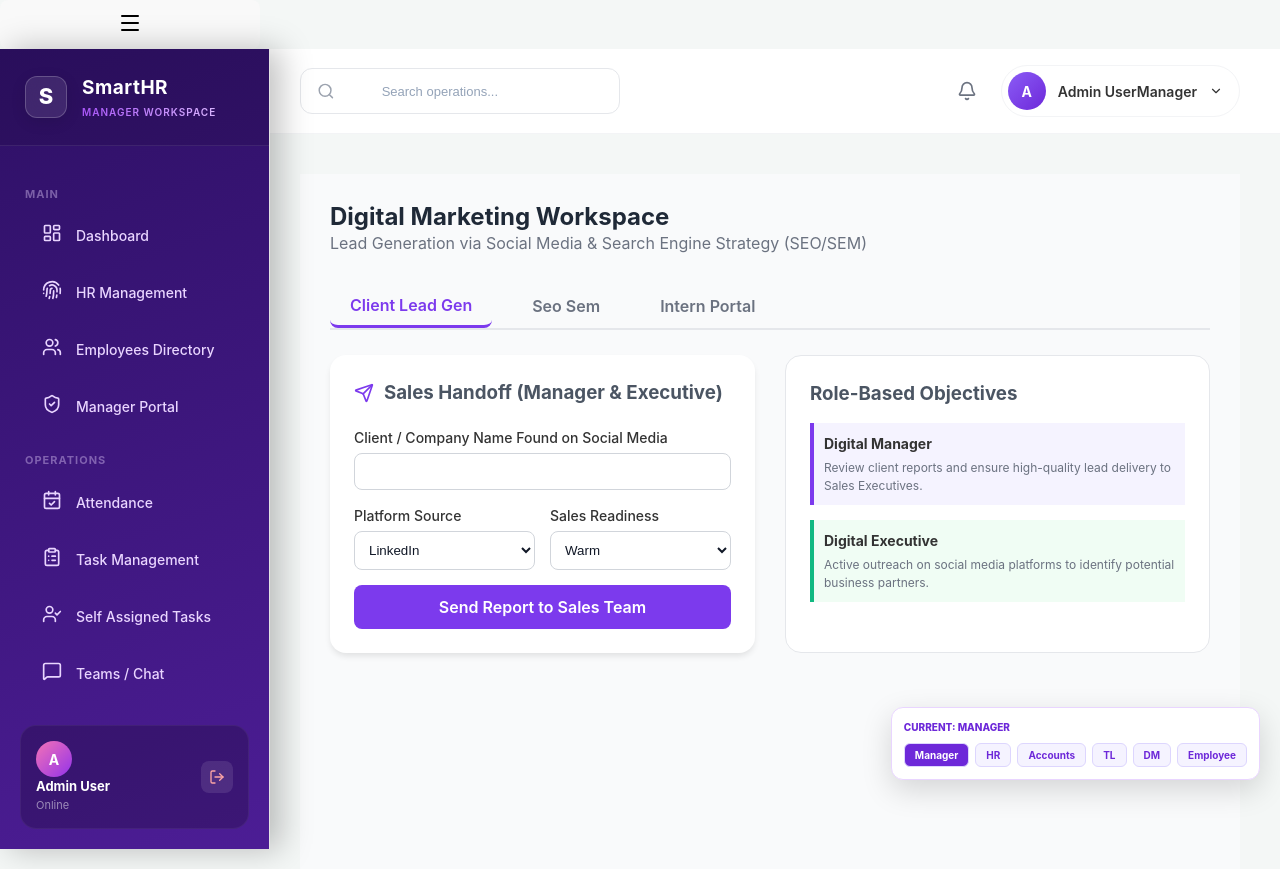
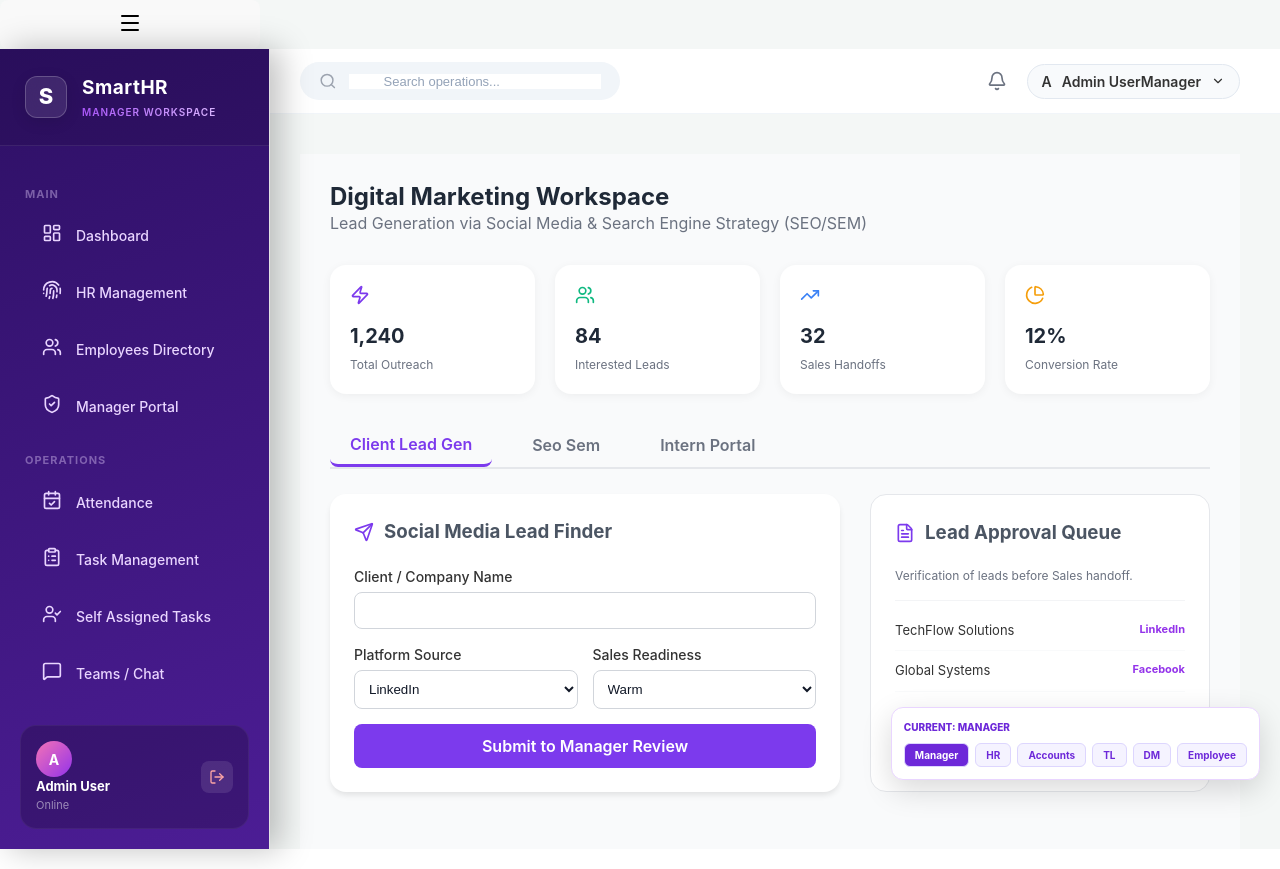
Before and after one commit to Ragulkumar7/hrms, a React app in the folder frontend/: page /digital-marketing in a window 1280 px wide. Built offline with nearby package versions, Linux system fonts and the light colour scheme; the HTML template or start-up script is replaced by a standard one.

Commit message:
update DM

```diff
--- a/frontend/src/App.jsx
+++ b/frontend/src/App.jsx
@@ -27,8 +27,13 @@ import HRManagement from "./components/hrManagement";
 import TeamLeadDashboard from "./components/TeamLead";
 import SelfAssignedTask from "./components/SelfAssignedTask";
 import Logout from "./components/Logout";
-import DigitalMarketing from "./components/DigitalMarketing"; // Added Import
+import DigitalMarketing from "./components/DigitalMarketing";
 import TeamsChat from "./components/TeamsChat";
+
+// --- SEPARATE DIGITAL MARKETING IMPORTS ---
+import DigitalManager from "./components/DigitalManager"; // Updated to your separate file
+import DigitalExecutive from "./components/DigitalExecutive"; // Updated to your separate file
+
 // --- NEW ACCOUNTS IMPORTS ---
 import purchaseorder from "./components/purchaseorder";
 import InvoiceSystem from "./components/accounts/InvoiceSystem";
@@ -37,7 +42,6 @@ import ledger from "./components/accounts/ledger";
 import { Bell, Search, ChevronDown } from "lucide-react";
 import "./App.css";
 
-// --- HEADER PROFILE (Fixed Optional Chaining) ---
 const HeaderProfile = () => {
   const { user } = useUser();
   return (
@@ -52,7 +56,6 @@ const HeaderProfile = () => {
   );
 };
 
-// --- ROLE SWITCHER ---
 const RoleSwitcher = () => {
   const { user, login } = useUser();
   return (
@@ -120,9 +123,7 @@ const DashboardHome = () => {
         addNewTask={() => {}}
       />
     );
-  // ADDED DM REDIRECT
   if (user?.role === "DM") return <DigitalMarketing />;
-
   return <AdminDashboard />;
 };
 
@@ -132,51 +133,7 @@ function App() {
       <Router>
         <div className="app-wrapper">
           <Sidebar />
-
           <main className="main-content">
-            <style>
-              {`
-                :root {
-                  --header-height: 85px;
-                  --accent-purple: #7C3AED;
-                }
-                .top-bar {
-                  height: var(--header-height);
-                  background: linear-gradient(to bottom, #ffffff, #fafafa);
-                  display: flex;
-                  align-items: center;
-                  justify-content: space-between;
-                  padding: 0 40px;
-                  position: sticky;
-                  top: 0;
-                  z-index: 40;
-                  border-bottom: 1px solid #F3F4F6;
-                }
-                .search-container { flex: 1; }
-                .search-wrapper { position: relative; width: 380px; }
-                .search-box {
-                  display: flex; align-items: center; height: 46px;
-                  background: #ffffff; border: 1px solid #E5E7EB;
-                  border-radius: 12px; padding: 0 16px;
-                  transition: all 0.3s ease; gap: 12px;
-                }
-                .user-nav { display: flex; align-items: center; gap: 24px; }
-                .profile-pill {
-                  display: flex; align-items: center; gap: 12px;
-                  padding: 6px 8px 6px 6px; background: #ffffff;
-                  border: 1px solid #F3F4F6; border-radius: 40px;
-                  cursor: pointer; padding-right: 16px;
-                }
-                .avatar-gradient {
-                  width: 38px; height: 38px;
-                  background: linear-gradient(135deg, #8B5CF6, #6D28D9);
-                  color: white; border-radius: 50%;
-                  display: flex; align-items: center; justify-content: center;
-                  font-weight: 700;
-                }
-              `}
-            </style>
-
             <header className="top-bar">
               <div className="search-container">
                 <div className="search-wrapper">
@@ -200,12 +157,9 @@ function App() {
                 <Route path="/employees" element={<Employees />} />
                 <Route path="/manager" element={<ManagerDashboard />} />
                 <Route path="/payroll" element={<Accounts />} />
-
-                {/* --- NEW ACCOUNTS ROUTES --- */}
                 <Route path="/purchase-order" element={<purchaseorder />} />
                 <Route path="/invoice" element={<InvoiceSystem />} />
                 <Route path="/ledger" element={<ledger />} />
-
                 <Route path="/it" element={<ITOperations />} />
                 <Route path="/attendance" element={<Attendance />} />
                 <Route path="/tasks" element={<TaskManagement />} />
@@ -214,11 +168,21 @@ function App() {
                 <Route path="/settings" element={<Settings />} />
                 <Route path="/sales" element={<Sales />} />
                 <Route path="/recruitment" element={<Recruitment />} />
-                {/* ADDED DM ROUTE */}
+
+                {/* --- CORRECTED ROUTES FOR SEPARATE FILES --- */}
                 <Route
                   path="/digital-marketing"
                   element={<DigitalMarketing />}
                 />
+                <Route
+                  path="/digital-marketing/manager"
+                  element={<DigitalManager />}
+                />
+                <Route
+                  path="/digital-marketing/executive"
+                  element={<DigitalExecutive />}
+                />
+
                 <Route
                   path="/TeamLead"
                   element={
--- /dev/null
+++ b/frontend/src/components/DigitalExecutive.jsx
@@ -0,0 +1,48 @@
+import React from "react";
+import { Zap, Globe, CheckCircle, Linkedin, Instagram, Facebook } from "lucide-react";
+
+const DigitalExecutive = () => {
+  const tasks = [
+    { task: "Update Metadata for office website", type: "S.E.O" },
+    { task: "Monitor Daily SEM Ad Performance", type: "S.E.M" },
+    { task: "Identify 5 leads on social media", type: "Execute" },
+    { task: "S.E.O Execute Intern Task: Keyword Audit", type: "Intern" }
+  ];
+
+  return (
+    <div style={{ padding: "30px", background: "#F9FAFB", minHeight: "100vh" }}>
+      <h1 style={{ color: "#1F2937", fontSize: "24px", fontWeight: "700" }}>Digital Executive Workstation</h1>
+      <p style={{ color: "#6B7280", marginBottom: "30px" }}>Social Media Outreach & Search Engine Strategy Execution</p>
+
+      <div style={{ display: "grid", gridTemplateColumns: "1fr 1.5fr", gap: "30px" }}>
+        {/* Lead Entry Form */}
+        <div style={{ background: "white", padding: "24px", borderRadius: "16px", boxShadow: "0 4px 15px rgba(0,0,0,0.05)" }}>
+          <h3 style={{ marginBottom: "20px", display: "flex", alignItems: "center", gap: "10px" }}><Zap size={20} color="#7C3AED" /> Social Media Client Finder</h3>
+          <input type="text" style={{ width: "100%", padding: "12px", borderRadius: "8px", border: "1px solid #E5E7EB", marginBottom: "15px" }} placeholder="Client/Company Name" />
+          <div style={{ display: "flex", gap: "10px", marginBottom: "15px" }}>
+             <button style={{ flex: 1, padding: "10px", border: "1px solid #7C3AED", background: "#F5F3FF", borderRadius: "8px" }}><Linkedin size={18} /></button>
+             <button style={{ flex: 1, padding: "10px", border: "1px solid #E5E7EB", background: "white", borderRadius: "8px" }}><Instagram size={18} /></button>
+             <button style={{ flex: 1, padding: "10px", border: "1px solid #E5E7EB", background: "white", borderRadius: "8px" }}><Facebook size={18} /></button>
+          </div>
+          <button style={{ width: "100%", padding: "14px", background: "#7C3AED", color: "white", border: "none", borderRadius: "10px", fontWeight: "700", cursor: "pointer" }}>Submit to Manager Review</button>
+        </div>
+
+        {/* Task Checklist */}
+        <div style={{ background: "white", padding: "24px", borderRadius: "16px", border: "1px solid #E5E7EB" }}>
+          <h3 style={{ marginBottom: "20px" }}><Globe size={20} color="#7C3AED" /> SEO/SEM Daily "Execute" Tasks</h3>
+          {tasks.map((item, i) => (
+            <div key={i} style={{ display: "flex", alignItems: "center", justifyContent: "space-between", padding: "14px 0", borderBottom: "1px solid #F9FAFB" }}>
+              <div style={{ display: "flex", alignItems: "center", gap: "12px" }}>
+                <CheckCircle size={18} color="#10B981" />
+                <span style={{ fontSize: "14px", color: "#374151" }}>{item.task}</span>
+              </div>
+              <span style={{ fontSize: "10px", fontWeight: "700", background: "#F3F4F6", padding: "3px 10px", borderRadius: "12px", color: "#6B7280" }}>{item.type}</span>
+            </div>
+          ))}
+        </div>
+      </div>
+    </div>
+  );
+};
+
+export default DigitalExecutive;
--- /dev/null
+++ b/frontend/src/components/DigitalManager.jsx
@@ -0,0 +1,89 @@
+import React from "react";
+import { FileText, ShieldCheck, PieChart, TrendingUp } from "lucide-react";
+
+const DigitalManager = () => {
+  return (
+    <div style={{ padding: "30px", background: "#F9FAFB", minHeight: "100vh" }}>
+      <h1 style={{ color: "#1F2937", fontSize: "24px", fontWeight: "700" }}>
+        Digital Manager Hub
+      </h1>
+      <p style={{ color: "#6B7280", marginBottom: "30px" }}>
+        Lead Generation Oversight & Performance Analytics
+      </p>
+
+      <div
+        style={{
+          background: "white",
+          padding: "24px",
+          borderRadius: "16px",
+          border: "1px solid #E5E7EB",
+        }}
+      >
+        <h3
+          style={{
+            fontSize: "18px",
+            marginBottom: "20px",
+            display: "flex",
+            alignItems: "center",
+            gap: "10px",
+          }}
+        >
+          <ShieldCheck size={20} color="#7C3AED" /> Lead Verification Queue
+        </h3>
+        <table style={{ width: "100%", borderCollapse: "collapse" }}>
+          <thead>
+            <tr
+              style={{
+                borderBottom: "1px solid #F3F4F6",
+                textAlign: "left",
+                fontSize: "12px",
+                color: "#9CA3AF",
+              }}
+            >
+              <th style={{ padding: "12px" }}>Client/Company</th>
+              <th>Platform</th>
+              <th>Status</th>
+              <th>Action</th>
+            </tr>
+          </thead>
+          <tbody style={{ fontSize: "14px" }}>
+            <tr style={{ borderBottom: "1px solid #F9FAFB" }}>
+              <td style={{ padding: "15px 12px", fontWeight: "600" }}>
+                NeoEra Global Tech
+              </td>
+              <td>LinkedIn</td>
+              <td>
+                <span
+                  style={{
+                    padding: "4px 8px",
+                    background: "#FEF3C7",
+                    color: "#92400E",
+                    borderRadius: "20px",
+                    fontSize: "11px",
+                  }}
+                >
+                  Pending Review
+                </span>
+              </td>
+              <td>
+                <button
+                  style={{
+                    color: "#7C3AED",
+                    border: "none",
+                    background: "none",
+                    fontWeight: "700",
+                    cursor: "pointer",
+                  }}
+                >
+                  Approve & Send to Sales
+                </button>
+              </td>
+            </tr>
+          </tbody>
+        </table>
+      </div>
+    </div>
+  );
+};
+
+export default DigitalManager;
--- a/frontend/src/components/DigitalMarketing.jsx
+++ b/frontend/src/components/DigitalMarketing.jsx
@@ -8,6 +8,9 @@ import {
   CheckCircle,
   TrendingUp,
   Globe,
+  Zap,
+  PieChart,
+  FileText,
 } from "lucide-react";
 
 const DigitalMarketing = () => {
@@ -25,9 +28,8 @@ const DigitalMarketing = () => {
 
   const handleSubmitToSales = (e) => {
     e.preventDefault();
-    console.log("Lead Handoff details provided to Sales Team:", formData);
     alert(
-      `Lead for ${formData.clientName} has been successfully sent to the Sales Pipeline!`,
+      `Lead for ${formData.clientName} has been successfully sent to the Manager for verification!`,
     );
     setFormData({
       clientName: "",
@@ -39,6 +41,7 @@ const DigitalMarketing = () => {
 
   return (
     <div style={{ padding: "30px", background: "#F9FAFB", minHeight: "100vh" }}>
+      {/* Header Section */}
       <header style={{ marginBottom: "30px" }}>
         <h1 style={{ color: "#1F2937", fontSize: "24px", fontWeight: "700" }}>
           Digital Marketing Workspace
@@ -47,6 +50,65 @@ const DigitalMarketing = () => {
           Lead Generation via Social Media & Search Engine Strategy (SEO/SEM)
         </p>
       </header>
+
+      {/* Top Level Summary Cards */}
+      <div
+        style={{
+          display: "grid",
+          gridTemplateColumns: "repeat(4, 1fr)",
+          gap: "20px",
+          marginBottom: "30px",
+        }}
+      >
+        {[
+          {
+            label: "Total Outreach",
+            value: "1,240",
+            icon: <Zap size={20} />,
+            color: "#7C3AED",
+          },
+          {
+            label: "Interested Leads",
+            value: "84",
+            icon: <Users size={20} />,
+            color: "#10B981",
+          },
+          {
+            label: "Sales Handoffs",
+            value: "32",
+            icon: <TrendingUp size={20} />,
+            color: "#3B82F6",
+          },
+          {
+            label: "Conversion Rate",
+            value: "12%",
+            icon: <PieChart size={20} />,
+            color: "#F59E0B",
+          },
+        ].map((stat, i) => (
+          <div
+            key={i}
+            style={{
+              background: "white",
+              padding: "20px",
+              borderRadius: "16px",
+              boxShadow: "0 2px 10px rgba(0,0,0,0.05)",
+            }}
+          >
+            <div style={{ color: stat.color, marginBottom: "10px" }}>
+              {stat.icon}
+            </div>
+            <h3 style={{ fontSize: "20px", margin: "0", color: "#1F2937" }}>
+              {stat.value}
+            </h3>
+            <p
+              style={{ fontSize: "12px", color: "#6B7280", margin: "5px 0 0" }}
+            >
+              {stat.label}
+            </p>
+          </div>
+        ))}
+      </div>
 
       {/* Tab Navigation */}
       <div
@@ -77,11 +139,12 @@ const DigitalMarketing = () => {
         ))}
       </div>
 
+      {/* Tab Content */}
       {activeTab === "lead-gen" && (
         <div
           style={{
             display: "grid",
-            gridTemplateColumns: "1fr 1fr",
+            gridTemplateColumns: "1.5fr 1fr",
             gap: "30px",
           }}
         >
@@ -103,8 +166,7 @@ const DigitalMarketing = () => {
                 color: "#4B5563",
               }}
             >
-              <Send size={20} color="#7C3AED" /> Sales Handoff (Manager &
-              Executive)
+              <Send size={20} color="#7C3AED" /> Social Media Lead Finder
             </h3>
             <form onSubmit={handleSubmitToSales}>
               <div style={{ marginBottom: "15px" }}>
@@ -116,7 +178,7 @@ const DigitalMarketing = () => {
                     fontWeight: "500",
                   }}
                 >
-                  Client / Company Name Found on Social Media
+                  Client / Company Name
                 </label>
                 <input
                   type="text"
@@ -209,12 +271,12 @@ const DigitalMarketing = () => {
                   cursor: "pointer",
                 }}
               >
-                Send Report to Sales Team
+                Submit to Manager Review
               </button>
             </form>
           </div>
 
-          {/* Role Responsibilities Tracker */}
+          {/* Manager's Pending Approvals */}
           <div
             style={{
               background: "white",
@@ -223,41 +285,64 @@ const DigitalMarketing = () => {
               border: "1px solid #E5E7EB",
             }}
           >
-            <h3 style={{ marginBottom: "15px", color: "#4B5563" }}>
-              Role-Based Objectives
+            <h3
+              style={{
+                marginBottom: "20px",
+                display: "flex",
+                alignItems: "center",
+                gap: "10px",
+                color: "#4B5563",
+              }}
+            >
+              <FileText size={20} color="#7C3AED" /> Lead Approval Queue
             </h3>
-            <div
-              style={{ display: "flex", flexDirection: "column", gap: "15px" }}
+            <p
+              style={{
+                fontSize: "12px",
+                color: "#6B7280",
+                marginBottom: "15px",
+              }}
             >
+              Verification of leads before Sales handoff.
+            </p>
+            <div style={{ borderTop: "1px solid #F3F4F6", paddingTop: "10px" }}>
               <div
                 style={{
-                  padding: "10px",
-                  borderLeft: "4px solid #7C3AED",
-                  background: "#F5F3FF",
+                  display: "flex",
+                  justifyContent: "space-between",
+                  padding: "10px 0",
+                  borderBottom: "1px solid #F9FAFB",
                 }}
               >
-                <h4 style={{ fontSize: "14px", margin: "0 0 5px 0" }}>
-                  Digital Manager
-                </h4>
-                <p style={{ fontSize: "12px", margin: 0, color: "#6B7280" }}>
-                  Review client reports and ensure high-quality lead delivery to
-                  Sales Executives.
-                </p>
+                <span style={{ fontSize: "13px" }}>TechFlow Solutions</span>
+                <span
+                  style={{
+                    fontSize: "11px",
+                    color: "#9333EA",
+                    fontWeight: "700",
+                  }}
+                >
+                  LinkedIn
+                </span>
               </div>
               <div
                 style={{
-                  padding: "10px",
-                  borderLeft: "4px solid #10B981",
-                  background: "#F0FDF4",
+                  display: "flex",
+                  justifyContent: "space-between",
+                  padding: "10px 0",
+                  borderBottom: "1px solid #F9FAFB",
                 }}
               >
-                <h4 style={{ fontSize: "14px", margin: "0 0 5px 0" }}>
-                  Digital Executive
-                </h4>
-                <p style={{ fontSize: "12px", margin: 0, color: "#6B7280" }}>
-                  Active outreach on social media platforms to identify
-                  potential business partners.
-                </p>
+                <span style={{ fontSize: "13px" }}>Global Systems</span>
+                <span
+                  style={{
+                    fontSize: "11px",
+                    color: "#9333EA",
+                    fontWeight: "700",
+                  }}
+                >
+                  Facebook
+                </span>
               </div>
             </div>
           </div>
@@ -268,7 +353,9 @@ const DigitalMarketing = () => {
         <div
           style={{ background: "white", padding: "24px", borderRadius: "16px" }}
         >
-          <h3 style={{ marginBottom: "20px" }}>S.E.O & S.E.M Strategy</h3>
+          <h3 style={{ marginBottom: "20px" }}>
+            S.E.O & S.E.M Strategy Performance
+          </h3>
           <div
             style={{
               display: "grid",
@@ -289,10 +376,10 @@ const DigitalMarketing = () => {
                 style={{ marginBottom: "10px" }}
               />
               <h4 style={{ color: "#7C3AED", margin: "0 0 10px 0" }}>
-                S.E.O Executive
+                Organic SEO
               </h4>
               <p style={{ fontSize: "13px", color: "#6B7280" }}>
-                On-page keyword optimization and technical health audits.
+                Metadata optimization and keyword health audits.
               </p>
             </div>
             <div
@@ -308,10 +395,10 @@ const DigitalMarketing = () => {
                 style={{ marginBottom: "10px" }}
               />
               <h4 style={{ color: "#7C3AED", margin: "0 0 10px 0" }}>
-                S.E.M Management
+                Paid Ads (SEM)
               </h4>
               <p style={{ fontSize: "13px", color: "#6B7280" }}>
-                Running paid search campaigns to increase website traffic.
+                Google Ads performance and budget ROI tracking.
               </p>
             </div>
             <div
@@ -327,10 +414,10 @@ const DigitalMarketing = () => {
                 style={{ marginBottom: "10px" }}
               />
               <h4 style={{ color: "#7C3AED", margin: "0 0 10px 0" }}>
-                Social Media Audit
+                Social Reach
               </h4>
               <p style={{ fontSize: "13px", color: "#6B7280" }}>
-                Tracking client engagement metrics for the Sales team.
+                Engagement metrics across Instagram and LinkedIn.
               </p>
             </div>
           </div>
@@ -341,13 +428,13 @@ const DigitalMarketing = () => {
         <div
           style={{ background: "white", padding: "24px", borderRadius: "16px" }}
         >
-          <h3 style={{ marginBottom: "15px" }}>S.E.O Execute Intern Tasks</h3>
+          <h3 style={{ marginBottom: "15px" }}>Daily "Execute" Checklist</h3>
           <ul style={{ listStyle: "none", padding: 0 }}>
             {[
               "Weekly Search Engine Rank Monitoring",
-              "Identify Potential Clients on Social Media",
-              "Input Lead Details for Sales Team",
-              "Daily SEO Content Optimization Check",
+              "Identifying Client Potential on Social Media",
+              "Lead Details Entry for Sales Executives",
+              "Daily Blog SEO Optimization Check",
             ].map((task, i) => (
               <li
                 key={i}
```
